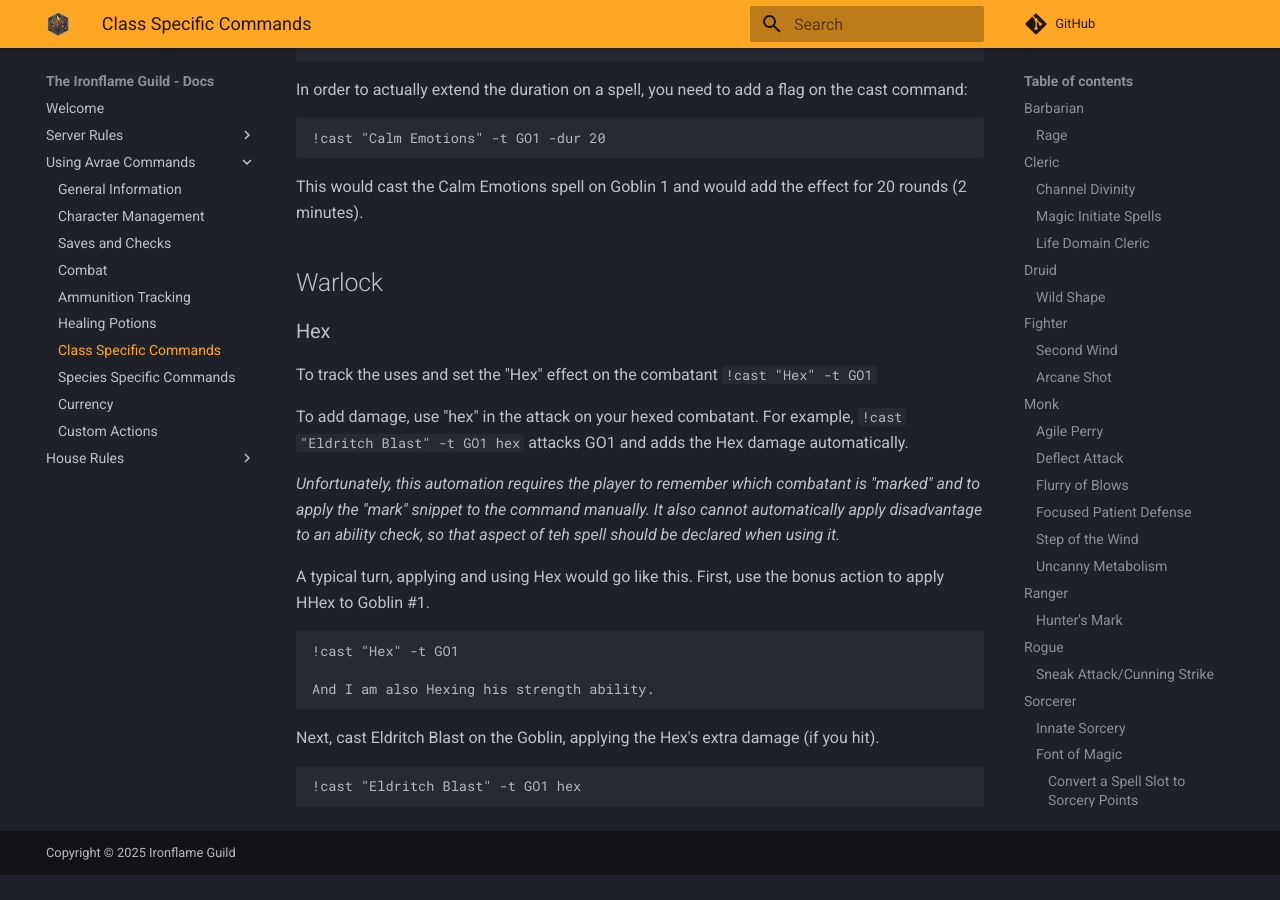
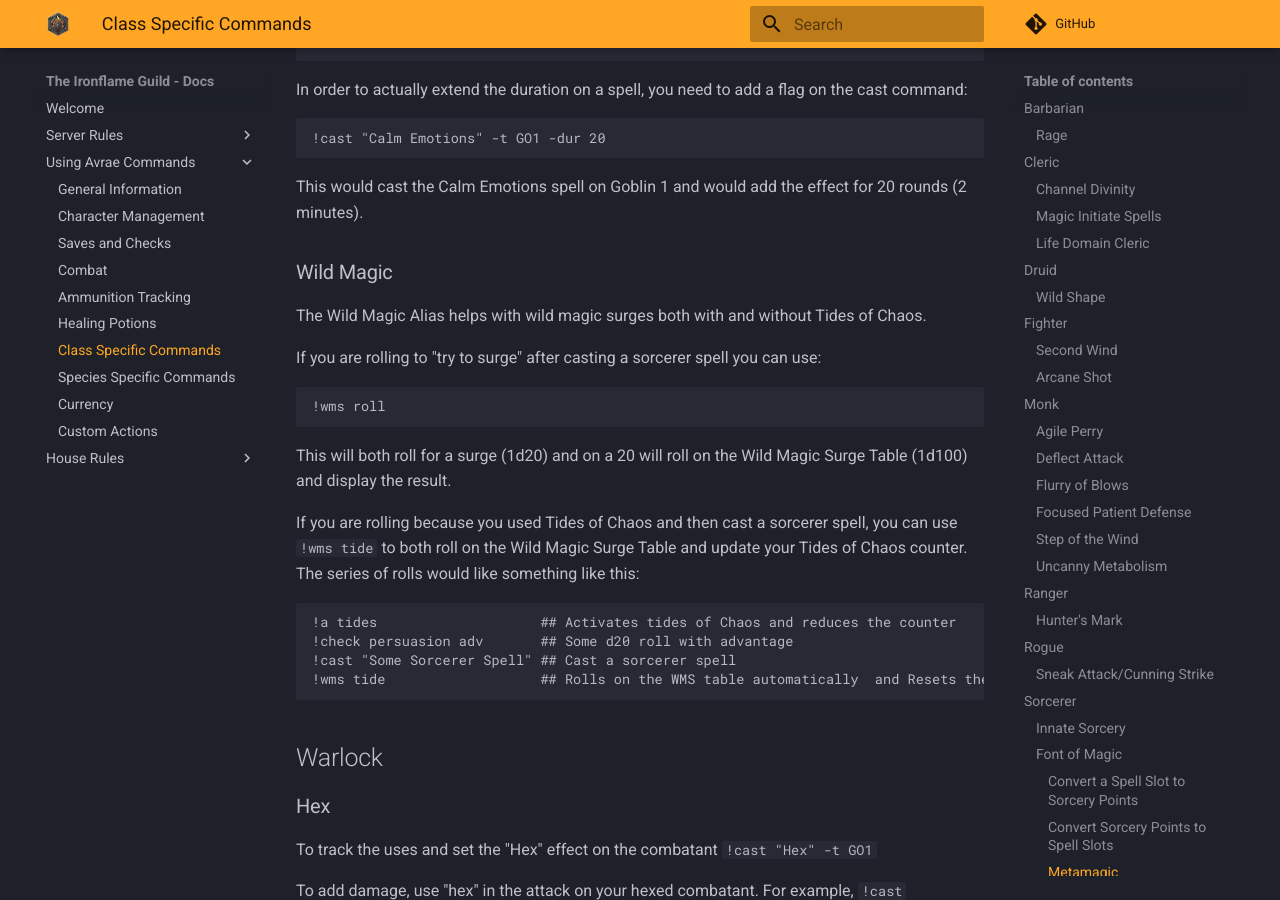
Before and after one commit to adamhstewart/doip-docs, an MkDocs documentation site: the page built from docs/class-commands.md, in a window 1280 px wide and 900 px high, scrolled down 6247 px. Built offline with MkDocs 1.6.1 and Material for MkDocs 9.7.7, drawn with Linux system fonts in a browser that asks for light colours; comment, search, counter and statistics services are not loaded; before the commit the page ends 7122 px from its top, so only the background shows below that.

Commit message:
Add Wild Magic

````diff
--- a/docs/class-commands.md
+++ b/docs/class-commands.md
@@ -237,6 +237,25 @@
 ```
 This would cast the Calm Emotions spell on Goblin 1 and would add the effect for 20 rounds (2 minutes).
 
+### Wild Magic
+The Wild Magic Alias helps with wild magic surges both with and without Tides of Chaos.
+
+If you are rolling to "try to surge" after casting a sorcerer spell you can use:
+```sh
+!wms roll
+```
+
+This will both roll for a surge (1d20) and on a 20 will roll on the Wild Magic Surge Table (1d100) and display the result.
+
+If you are rolling because you used Tides of Chaos and then cast a sorcerer spell, you can use `!wms tide` to both roll on the Wild Magic Surge Table and update your Tides of Chaos counter. The series of rolls would like something like this:
+
+```sh
+!a tides                    ## Activates tides of Chaos and reduces the counter
+!check persuasion adv       ## Some d20 roll with advantage
+!cast "Some Sorcerer Spell" ## Cast a sorcerer spell
+!wms tide                   ## Rolls on the WMS table automatically  and Resets the ToC counter.
+```
+
 ## Warlock
 ### Hex
 To track the uses and set the "Hex" effect on the combatant `!cast "Hex" -t GO1`
````
